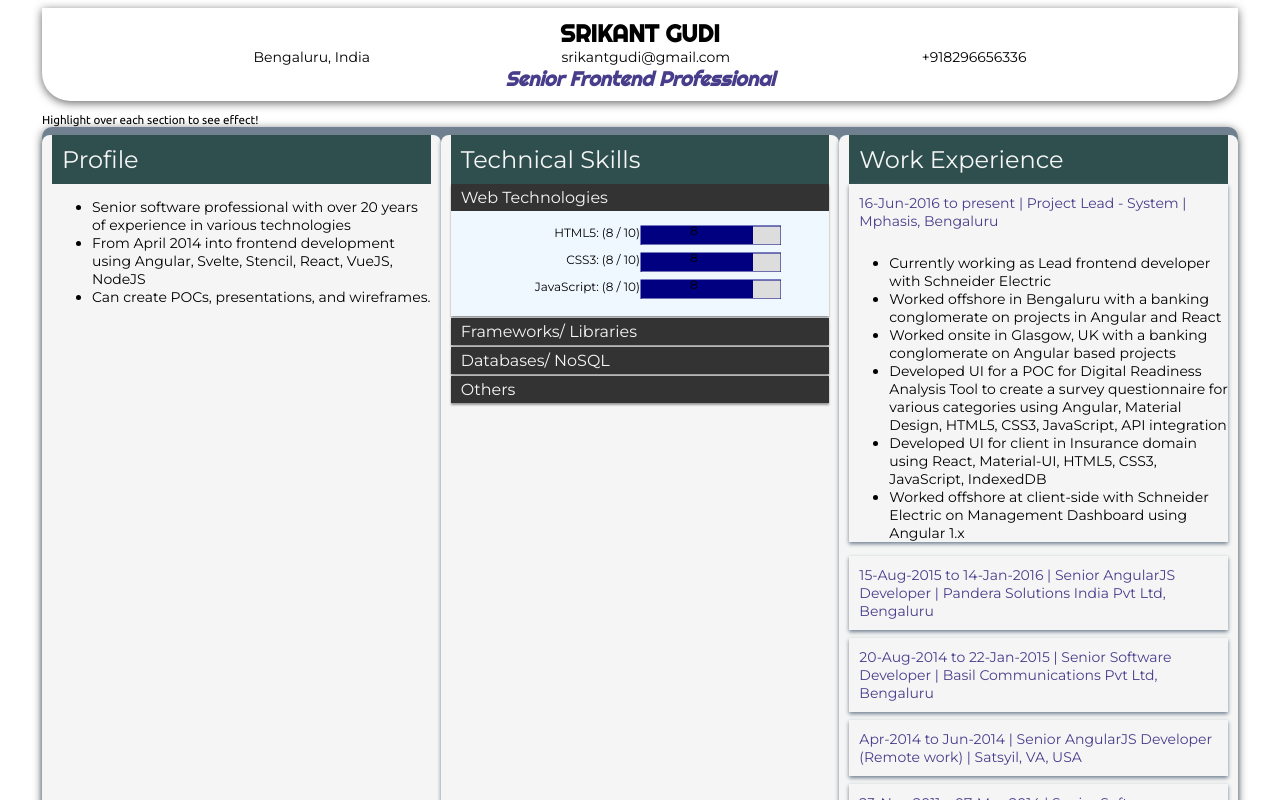
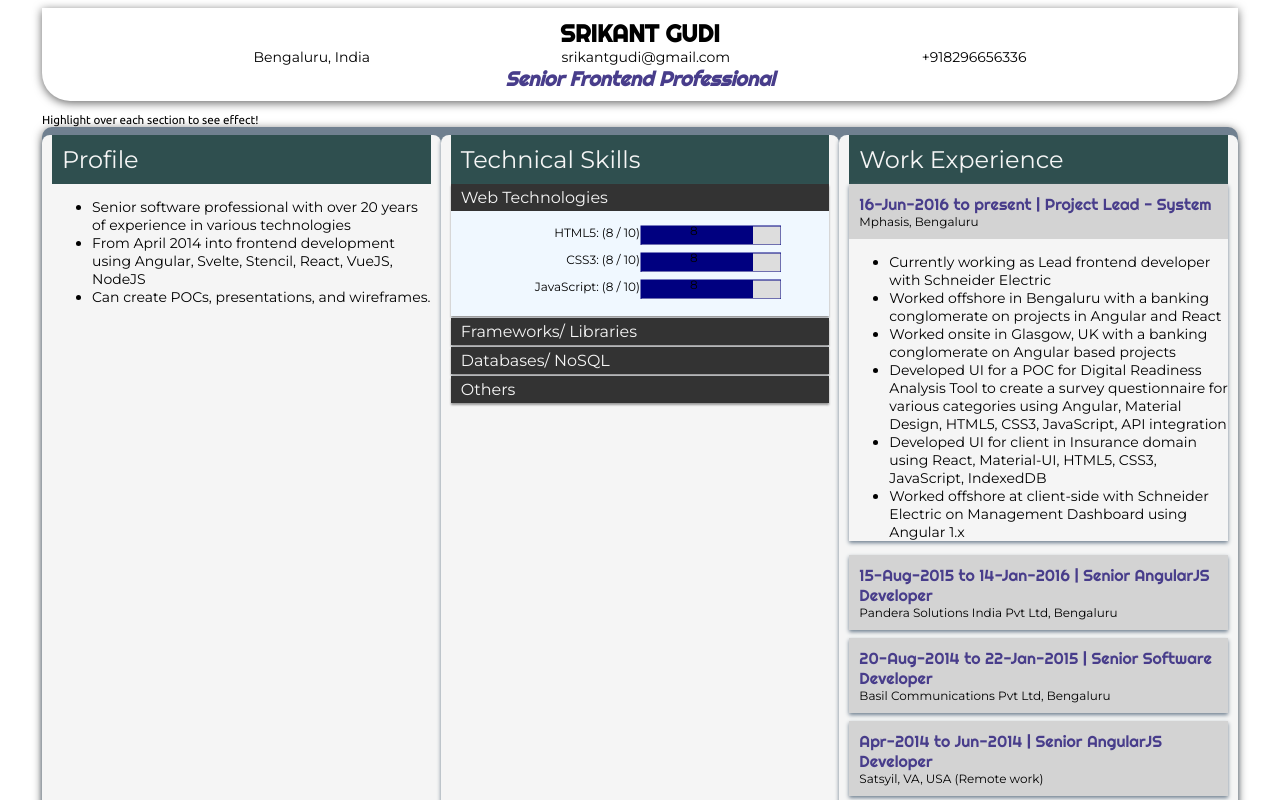
Before and after one commit to srikantgudi/srikantgudi.github.io, a Svelte app: page / in a window 1280 px wide. Shown: the top 800 px of the page. Built offline with nearby package versions, Linux system fonts and the light colour scheme.

Commit message:
Modified styles

```diff
--- a/public/global.css
+++ b/public/global.css
@@ -86,11 +86,14 @@ body {
   box-shadow: 0 2px 4px slategrey;
 }
 .exptitle {
-  font-family: Righteous
   background-color: lightgrey;
-  color: darkslateblue;
   font-size: 14px;
   padding: 10px;
+}
+.jobtitle {
+  color: darkslateblue;
+  font-family: Righteous;
+  font-size: 16px;
 }
 .txtright {
   text-align: right;
--- a/src/WorkHistory.svelte
+++ b/src/WorkHistory.svelte
@@ -43,8 +43,8 @@
 		{
 			header: {
 				dates: 'Apr-2014 to Jun-2014',
-				jobTitle: 'Senior AngularJS Developer (Remote work)',
-				org: 'Satsyil, VA, USA',
+				jobTitle: 'Senior AngularJS Developer',
+				org: 'Satsyil, VA, USA (Remote work)',
 			},
 			content: [
 				'Worked remotely as senior UI developer using AngularJS technology',
@@ -101,8 +101,13 @@
 	</div>
 	{#each expList as exp}
 		<div class="exp">
-			<div on:click={() => curExp = exp} class="exptitle">
-	      {exp.header.dates} | {exp.header.jobTitle} | {exp.header.org}
+			<div class="exptitle" on:click={() => curExp = exp}>
+				<div class="jobtitle">
+					{exp.header.dates} | {exp.header.jobTitle}
+        </div>
+				<div class="subtitle">
+					{exp.header.org}
+				</div>
 			</div>
 			{#if curExp === exp}
 			<div>
```
